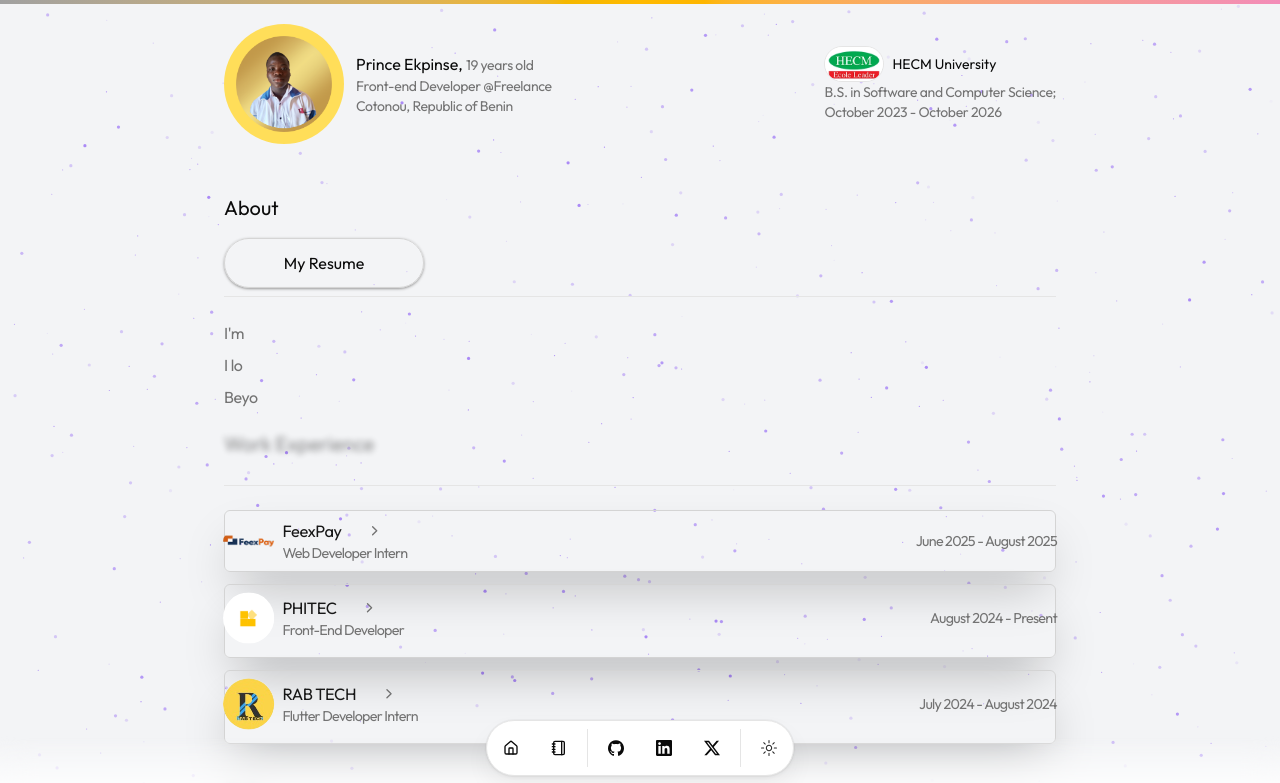
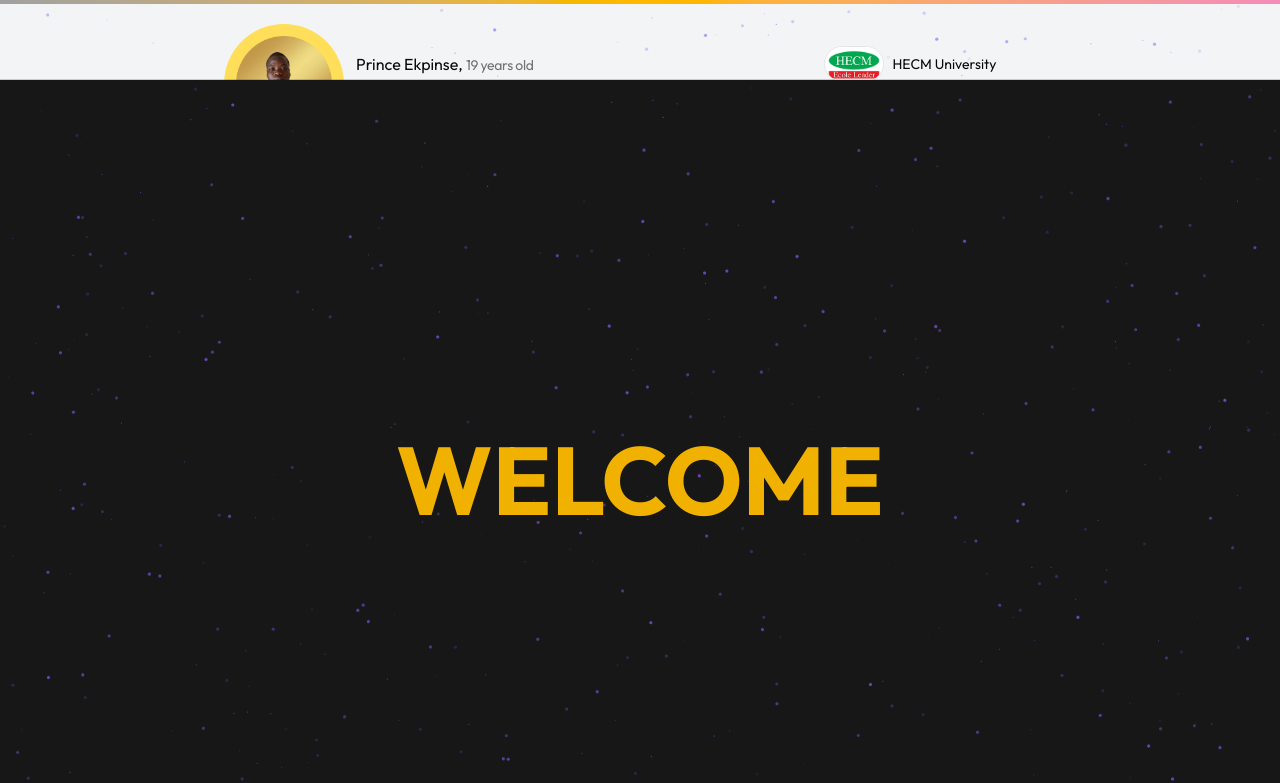
Before and after one commit to prince0xdev/portfolio, a Next.js app: page / in a window 1280 px wide. Shown: the top 783 px of the page. Built offline with nearby package versions, Linux system fonts and the light colour scheme.

Commit message:
feat [#2]: add screen effect on splash

```diff
--- a/app/globals.css
+++ b/app/globals.css
@@ -144,7 +144,7 @@
 }
 
 ::-webkit-scrollbar-track {
-  background: #0d1b0d;
+  background: transparent;
 }
 
 ::-webkit-scrollbar-thumb {
--- a/components/layout/SplashScreen.tsx
+++ b/components/layout/SplashScreen.tsx
@@ -11,16 +11,16 @@ interface SplashScreenProps {
 export default function SplashScreen({ onAnimationComplete }: SplashScreenProps) {
   const [showText, setShowText] = useState(false);
   const [displayText, setDisplayText] = useState("");
+  const [slideDown, setSlideDown] = useState(false);
   const fullText = "WELCOME";
 
+  // Étape 1 : attendre avant d'afficher le texte
   useEffect(() => {
-    const timer1 = setTimeout(() => {
-      setShowText(true);
-    }, 3000);
-
+    const timer1 = setTimeout(() => setShowText(true), 3000);
     return () => clearTimeout(timer1);
   }, []);
 
+  // Étape 2 : effet de frappe du texte
   useEffect(() => {
     if (showText) {
       let i = 0;
@@ -30,15 +30,15 @@ export default function SplashScreen({ onAnimationComplete }: SplashScreenProps)
         if (i === fullText.length) {
           clearInterval(typingInterval);
           setTimeout(() => {
-            onAnimationComplete();
+            setSlideDown(true); // Lance l’effet de descente
           }, 1000);
         }
       }, 150);
-
       return () => clearInterval(typingInterval);
     }
-  }, [showText, onAnimationComplete]);
+  }, [showText]);
 
+  // Animation des trois points initiaux
   const dotVariants = {
     initial: { y: "0%" },
     animate: { y: "100%" },
@@ -53,11 +53,15 @@ export default function SplashScreen({ onAnimationComplete }: SplashScreenProps)
 
   return (
     <motion.div
-      initial={{ opacity: 1 }}
-      exit={{ opacity: 0 }}
-      transition={{ duration: 0.5, delay: 4.5 }}
-      className="fixed inset-0 flex flex-col items-center justify-center bg-neutral-800 z-50"
+      initial={{ y: "0%" }}
+      animate={slideDown ? { y: "100%" } : { y: "0%" }}
+      transition={{ duration: 1.5, ease: [0.65, 0, 0.35, 1] }} // effet smooth et lent
+      onAnimationComplete={() => {
+        if (slideDown) onAnimationComplete();
+      }}
+      className="fixed inset-0 flex flex-col items-center justify-center bg-neutral-900 z-50 overflow-hidden"
     >
+      {/* Particules en arrière-plan */}
       <Particles
         className="fixed inset-0 -z-10"
         quantity={250}
@@ -67,8 +71,10 @@ export default function SplashScreen({ onAnimationComplete }: SplashScreenProps)
         staticity={30}
         refresh={true}
       />
+
+      {/* Phase 1 : points de chargement */}
       {!showText ? (
-        <div className="flex space-x-4"> {}
+        <div className="flex space-x-4">
           <motion.span
             variants={dotVariants}
             initial="initial"
@@ -96,12 +102,9 @@ export default function SplashScreen({ onAnimationComplete }: SplashScreenProps)
           initial={{ scale: 0.5, opacity: 0 }}
           animate={{ scale: 1, opacity: 1 }}
           transition={{ duration: 0.5 }}
-          className="text-5xl sm:text-7xl md:text-8xl lg:text-9xl font-bold text-white"
+          className="text-6xl sm:text-8xl font-bold text-white"
         >
-          <span className="text-yellow-500">{displayText.slice(0, 2)}</span>{}
-          <span className="text-yellow-500">{displayText.slice(2, 5)}</span>{}
-          <span className="text-yellow-500">{displayText.slice(5, 7)}</span>{}
-          <span className="text-yellow-500">...</span>{}
+          <span className="text-yellow-500">{displayText}</span>
         </motion.h1>
       )}
     </motion.div>
```
Lines whose indentation alone changed are shown as unchanged.
